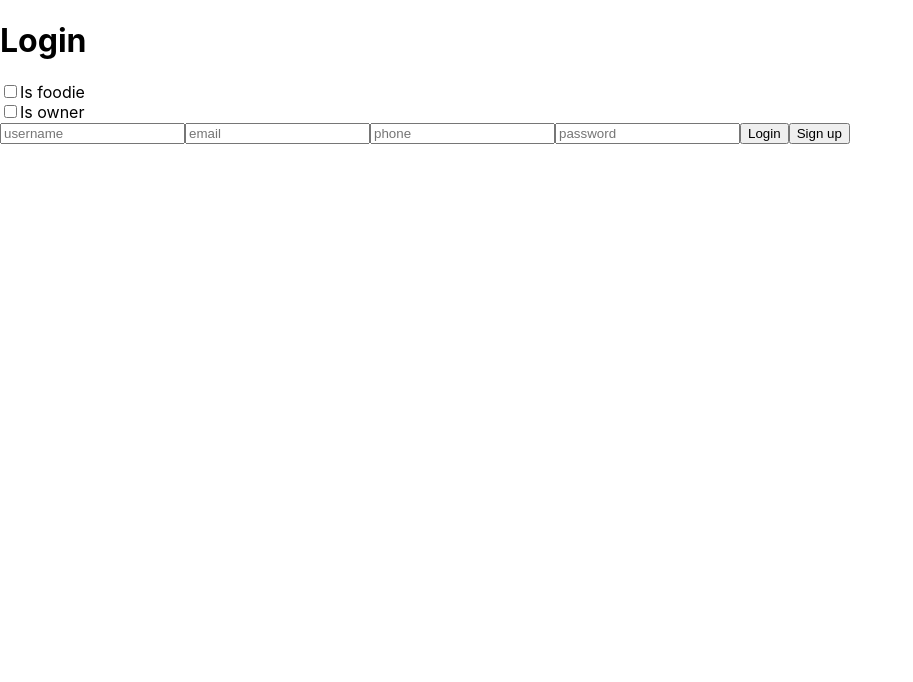
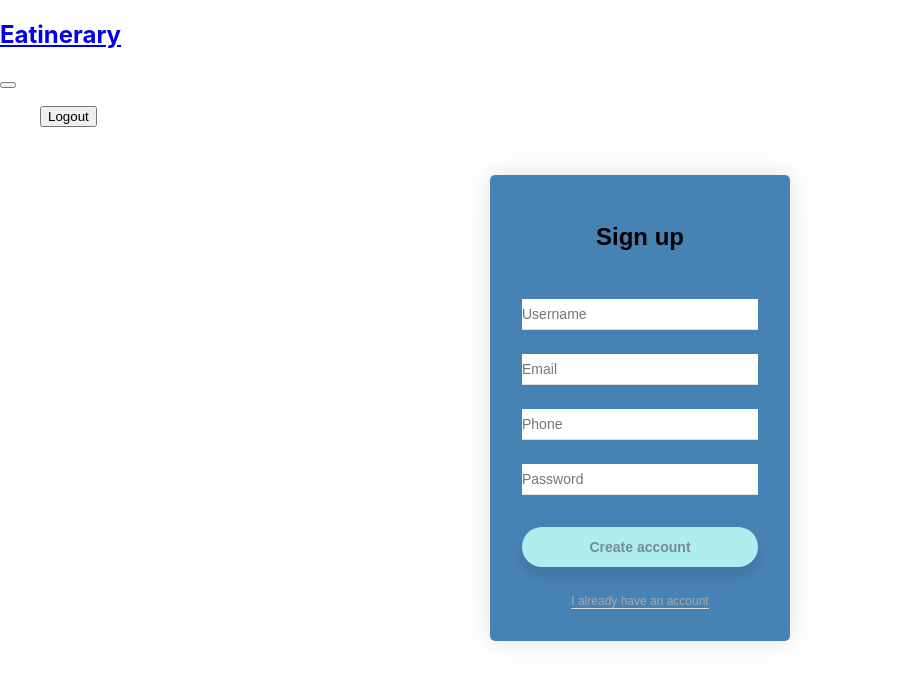
Before and after one commit to C-Guadagnino/Eatinerary, a React (Create React App) app in the folder ghi/app/: page /signup in a window 1280 px wide. Shown: the top 682 px of the page, without its empty margins (0-913 px from the left). Built offline with nearby package versions, Linux system fonts and the light colour scheme; no server answers.

Commit message:
some stuff sorta working need to work on logout

```diff
--- a/ghi/app/package.json
+++ b/ghi/app/package.json
@@ -6,9 +6,12 @@
     "@testing-library/jest-dom": "^5.16.4",
     "@testing-library/react": "^13.3.0",
     "@testing-library/user-event": "^13.5.0",
+    "bootstrap": "^5.1.3",
     "react": "^18.1.0",
     "react-dom": "^18.1.0",
+    "react-router-dom": "^6.3.0",
     "react-scripts": "5.0.1",
+    "styled-components": "^5.3.5",
     "web-vitals": "^2.1.4"
   },
   "scripts": {
--- a/ghi/app/src/App.css
+++ b/ghi/app/src/App.css
@@ -1,38 +1,18 @@
+html {
+  margin: 0;
+}
+
 .App {
   text-align: center;
 }
 
-.App-logo {
-  height: 40vmin;
-  pointer-events: none;
+.container-fluid {
+  min-height: inherit;
 }
 
-@media (prefers-reduced-motion: no-preference) {
-  .App-logo {
-    animation: App-logo-spin infinite 20s linear;
-  }
-}
-
-.App-header {
-  background-color: #282c34;
-  min-height: 100vh;
-  display: flex;
-  flex-direction: column;
-  align-items: center;
-  justify-content: center;
-  font-size: calc(10px + 2vmin);
-  color: white;
-}
-
-.App-link {
-  color: #61dafb;
-}
-
-@keyframes App-logo-spin {
-  from {
-    transform: rotate(0deg);
-  }
-  to {
-    transform: rotate(360deg);
-  }
-}
+/* .footer-container {
+  position: fixed;
+  left: 0;
+  bottom: 0;
+  top: 0;
+} */
--- a/ghi/app/src/App.js
+++ b/ghi/app/src/App.js
@@ -1,52 +1,37 @@
-import { useState } from 'react';
+// import { useState } from 'react';
+import React from "react";
+import { BrowserRouter, Routes, Route } from "react-router-dom";
+import { useToken } from './authApi';
+import Nav from "./Nav"
+import Login from "./users/Login"
+import SignUp from "./users/SignUp"
+import Logout from "./users/Logout"
+import HomePage from "./HomePage"
+import Footer from "./Footer"
 import './App.css';
-import { useToken } from './authApi';
 
 function App() {
   const [token, login, logout, signup] = useToken();
-  const [username, setUsername] = useState('');
-  const [password, setPassword] = useState('');
-  const [email, setEmail] = useState('');
-  const [phone, setPhone] = useState('');
-  const [isOwner, setIsOwner] = useState(false);
-  const [isFoodie, setIsFoodie] = useState(false);
-  const [error, setError] = useState(null);
 
   return (
-    // <BrowserRouter>
-    //   <Nav token={token} />
-    //   <Routes>
-    //     <Route path="" element={<Login token={token} login={login} />} />
-    //   </Routes>
-    // </BrowserRouter>
-    <div>
-      { error ? <div dangerouslySetInnerHTML={{__html: error}} /> : null }
-      { token
-      ? <div>
-          <h1>Logout</h1>
-          <div>{token}</div>
-          <button onClick={logout}>Logout</button>
-        </div>
-      : <div>
-          <h1>Login</h1>
-          <div>
-          <input type="checkbox" checked={isFoodie} onChange={e => setIsFoodie(e.target.checked)} />
-            Is foodie
-          </div>
-          <div>
-            <input type="checkbox" checked={isOwner} onChange={e => setIsOwner(e.target.checked)} />
-            Is owner
-          </div>
-          <input type="text" onChange={e => setUsername(e.target.value)} value={username} placeholder="username" />
-          <input type="email" onChange={e => setEmail(e.target.value)} value={email} placeholder="email" />
-          <input type="phone" onChange={e => setPhone(e.target.value)} value={phone} placeholder="phone" />
-          <input type="password" onChange={e => setPassword(e.target.value)} value={password} placeholder="password" />
-          <button onClick={async () => setError(await login(username, password))}>Login</button>
-          <button onClick={async () => setError(await signup(username, password, email, phone, isOwner, isFoodie))}>Sign up</button>
-        </div>
-      }
-    </div>
+    <BrowserRouter>
+      <Nav token={token} />
+      <div className='container-fluid p-0'>
+        <Routes>
+          <Route Path='users'>
+            <Route path='login' element={<Login token={token} login={login} />} />
+            <Route path='logout' element={<Logout logout={logout} />} />
+            <Route
+              path='signup'
+              element={<SignUp token={token} signup={signup} />}
+            />
+          </Route>
+        </Routes>
+      </div>
+      {/* <div className='footer-container'>
+        <Footer />
+      </div> */}
+    </BrowserRouter>
   );
 }
-3
 export default App;
--- /dev/null
+++ b/ghi/app/src/Nav.css
@@ -0,0 +1,3 @@
+.navbar-collapse ul:last-child {
+    justify-content: center;
+  }
--- /dev/null
+++ b/ghi/app/src/Nav.js
@@ -0,0 +1,64 @@
+import React from "react";
+import { NavLink } from "react-router-dom";
+import "./Nav.css";
+import { useToken } from "./authApi";
+import { useState, useEffect } from "react";
+
+
+export const loggedinLinks = [
+  // foodies
+  // owners
+  // eateries
+  { name: "Logout", path: "/logout"},
+]
+
+export const loggedoutLinks = [
+  { name: "Login", path: "/login" },
+  { name: "Sign Up", path: "/signup" },
+]
+
+const classesIfLoggedIn = "navbar-nav";
+const classesIfNotLoggedIn = "navbar-nav";
+
+
+function Nav(props) {
+    const links = props.token ? loggedoutLinks : loggedinLinks;
+    return (
+      <nav className='navbar navbar-expand-md navbar-dark fixed-top bg-dark'>
+        <div className='container-fluid'>
+          <NavLink className='text-decoration-none' to='/'>
+            <h1 className='navbar-brand text-uppercase fs-2'>
+              {"Eatinerary"}
+              {/* What this is doing is creating a link back using the Eatinerary Button */}
+            </h1>
+          </NavLink>
+          <button
+            className='navbar-toggler'
+            type='button'
+            data-bs-toggle='collapse'
+            data-bs-target='#navbarCollapse'
+            aria-controls='navbarCollapse'
+            aria-expanded='false'
+            aria-label='Toggle navigation'
+          >
+            <span className='navbar-toggler-icon'></span>
+          </button>
+          <div className='collapse navbar-collapse' id='navbarCollapse'>
+            <ul
+              className={props.token ? classesIfLoggedIn : classesIfNotLoggedIn}
+            >
+              {links.map((link, index) => (
+                <NavLink key={index} to={link.path}>
+                  <button className='btn btn-outline-primary me-4'>
+                    {link.name}
+                  </button>
+                </NavLink>
+              ))}
+            </ul>
+          </div>
+        </div>
+      </nav>
+    );
+  }
+
+  export default Nav;
--- a/ghi/app/src/index.js
+++ b/ghi/app/src/index.js
@@ -14,4 +14,4 @@ root.render(
 // If you want to start measuring performance in your app, pass a function
 // to log results (for example: reportWebVitals(console.log))
 // or send to an analytics endpoint. Learn more: https://bit.ly/CRA-vitals
-reportWebVitals();
+// reportWebVitals();
--- /dev/null
+++ b/ghi/app/src/users/Card.js
@@ -0,0 +1,157 @@
+import styled, { css } from "styled-components";
+
+export const CardWrapper = styled.div`
+  overflow: hidden;
+  padding: 0 0 32px;
+  margin: 48px auto 0;
+  width: 300px;
+  font-family: Quicksand, arial, sans-serif;
+  box-shadow: 0 0 20px rgba(0, 0, 0, 0.05), 0 0px 40px rgba(0, 0, 0, 0.08);
+  border-radius: 5px;
+  background-color: steelblue;
+`;
+
+export const CardHeader = styled.header`
+  padding-top: 32px;
+  padding-bottom: 32px;
+`;
+
+export const CardHeading = styled.h1`
+  font-size: 24px;
+  font-weight: bold;
+  text-align: center;
+`;
+
+export const CardBody = styled.div`
+  padding-right: 32px;
+  padding-left: 32px;
+`;
+
+export const CardFieldset = styled.fieldset`
+  position: relative;
+  padding: 0;
+  margin: 0;
+  border: 0;
+
+  & + & {
+    margin-top: 24px;
+  }
+
+  &:nth-last-of-type(2) {
+    margin-top: 32px;
+  }
+
+  &:last-of-type {
+    text-align: center;
+  }
+`;
+
+export const CardInput = styled.input`
+  padding: 7px 0;
+  width: 100%;
+  font-family: inherit;
+  font-size: 14px;
+  border-top: 0;
+  border-right: 0;
+  border-bottom: 1px solid #ddd;
+  border-left: 0;
+  transition: border-bottom-color 0.25s ease-in;
+
+  &:focus {
+    border-bottom-color: #e5195f;
+    outline: 0;
+  }
+`;
+
+export const CardIcon = styled.span`
+  color: #666;
+  cursor: pointer;
+  opacity: 0.25;
+  transition: opacity 0.25s ease-in;
+
+  &:hover {
+    opacity: 0.95;
+  }
+
+  ${(props) =>
+    props.big &&
+    css`
+      font-size: 26px;
+    `}
+
+  ${(props) =>
+    props.eye &&
+    css`
+      position: absolute;
+      top: 8px;
+      right: 0;
+    `}
+
+  ${(props) =>
+    props.small &&
+    css`
+      font-size: 14px;
+    `}
+`;
+
+export const CardOptionsNote = styled.small`
+  padding-top: 8px;
+  display: block;
+  width: 100%;
+  font-size: 12px;
+  text-align: center;
+  text-transform: uppercase;
+`;
+
+export const CardOptions = styled.ul`
+  padding: 0;
+  margin: 16px 0 8px;
+  display: flex;
+  flex-direction: row;
+  flex-wrap: wrap;
+  align-items: center;
+  justify-content: center;
+  width: 100%;
+  list-style-type: none;
+`;
+
+export const CardOptionsItem = styled.li`
+  &:nth-of-type(n + 2) {
+    margin-left: 16px;
+  }
+`;
+
+export const CardButton = styled.button`
+  display: block;
+  width: 100%;
+  padding: 12px 0;
+  font-family: inherit;
+  font-size: 14px;
+  font-weight: 700;
+  color: #778899;
+  background-color: #afeeee;
+  border: 0;
+  border-radius: 35px;
+  box-shadow: 0 10px 10px rgba(0, 0, 0, 0.08);
+  cursor: pointer;
+  transition: all 0.25s cubic-bezier(0.02, 0.01, 0.47, 1);
+
+  &:hover {
+    box-shadow: 0 15px 15px rgba(0, 0, 0, 0.16);
+    transform: translate(0, -5px);
+  }
+`;
+
+export const CardLink = styled.a`
+  display: inline-block;
+  font-size: 12px;
+  text-decoration: none;
+  color: #aaa;
+  border-bottom: 1px solid #ddd;
+  cursor: pointer;
+  transition: color 0.25s ease-in;
+
+  &:hover {
+    color: #777;
+  }
+`;
--- /dev/null
+++ b/ghi/app/src/users/Login.js
@@ -0,0 +1,64 @@
+import React, { useState } from "react";
+import { Navigate } from "react-router-dom";
+import {
+  CardWrapper,
+  CardHeader,
+  CardHeading,
+  CardBody,
+  CardIcon,
+  CardFieldset,
+  CardInput,
+  CardButton,
+} from "./Card";
+
+function Login(props) {
+    const [username, setUsername] = useState("");
+    const [password, setPassword] = useState("");
+    const { login, token } = props;
+
+
+    if (token) {
+        return <Navigate to='foodies/reviews' />;
+    }
+
+    return (
+        <div className='App'>
+          <CardWrapper>
+            <CardHeader>
+              <CardHeading>Sign in</CardHeading>
+            </CardHeader>
+
+            <CardBody>
+              <CardFieldset>
+                <CardInput
+                  onChange={e => setUsername(e.target.value)}
+                  value={username}
+                  placeholder='Username'
+                  type='text'
+                  required
+                />
+              </CardFieldset>
+
+              <CardFieldset>
+                <CardInput
+                  onChange={e => setPassword(e.target.value)}
+                  value={password}
+                  placeholder='Password'
+                  type='password'
+                  required
+                />
+                <CardIcon className='fa fa-eye' eye small />
+              </CardFieldset>
+
+              <CardFieldset>
+                <CardButton onClick={() => login(username, password)} type='button'>
+                  Sign In
+                </CardButton>
+              </CardFieldset>
+            </CardBody>
+          </CardWrapper>
+        </div>
+      );
+    }
+
+    export default Login;
--- /dev/null
+++ b/ghi/app/src/users/Logout.js
@@ -0,0 +1,8 @@
+import { Navigate } from "react-router-dom";
+
+function Logout(props) {
+  props.logout();
+  return <Navigate to="/" />;
+}
+
+export default Logout;
--- /dev/null
+++ b/ghi/app/src/users/SignUp.js
@@ -0,0 +1,61 @@
+import React, { useState } from "react";
+import { Navigate, NavLink } from "react-router-dom";
+import {
+  CardWrapper,
+  CardHeader,
+  CardHeading,
+  CardBody,
+  CardIcon,
+  CardFieldset,
+  CardInput,
+  CardButton,
+  CardLink,
+} from "./Card";
+
+function SignUp(props) {
+  const {token, signup} = props;
+  const [username, setUsername] = useState('');
+  const [password, setPassword] = useState('');
+  const [phone, setPhone] = useState('');
+  const [email, setEmail] = useState('');
+
+  if (token) {
+    return <Navigate to="/" />;
+  }
+  return (
+    <CardWrapper>
+      <CardHeader>
+        <CardHeading>Sign up</CardHeading>
+      </CardHeader>
+      <CardBody>
+        <CardFieldset>
+          <CardInput onChange={e => setUsername(e.target.value)} value={username} placeholder="Username" type="text" required />
+        </CardFieldset>
+
+        <CardFieldset>
+          <CardInput onChange={e => setEmail(e.target.value)} value={email} placeholder="Email" type="email" required />
+        </CardFieldset>
+
+        <CardFieldset>
+          <CardInput onChange={e => setPhone(e.target.value)} value={phone} placeholder="Phone" type="text" required />
+        </CardFieldset>
+
+        <CardFieldset>
+          <CardInput onChange={e => setPassword(e.target.value)} value={password} placeholder="Password" type="password" required />
+          <CardIcon className="fa fa-eye" eye small />
+        </CardFieldset>
+
+        <CardFieldset>
+          <CardButton onClick={() => signup(username, email, phone, password)} type="button">Create account</CardButton>
+        </CardFieldset>
+        <CardFieldset>
+          <NavLink to="/login">
+            <CardLink>I already have an account</CardLink>
+          </NavLink>
+        </CardFieldset>
+      </CardBody>
+    </CardWrapper>
+  );
+}
+
+export default SignUp;
```
Also changed, not shown: ghi/app/src/Footer.js (added), ghi/app/src/HomePage.js (added), 1 other file (tests, documents, lock files or other folders).
